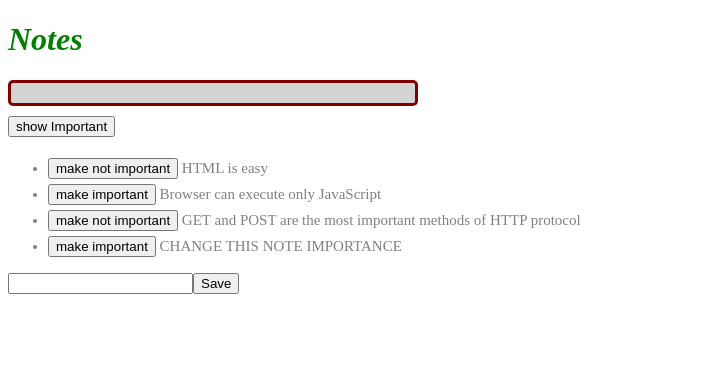
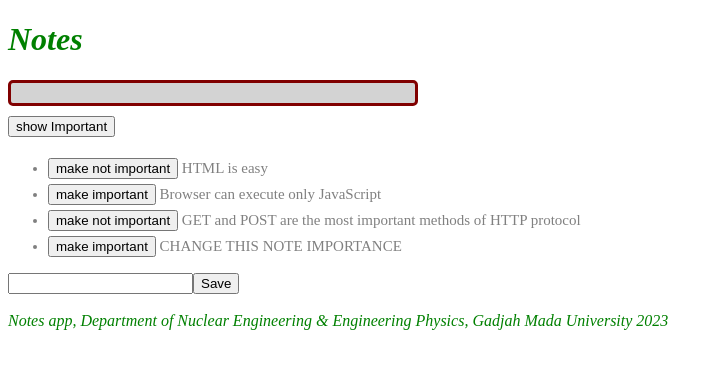
Before and after one commit to ricky-kiva/fe-scratch-notes-fso, a React (Vite) app in the folder 1_notes_app/: page / in a window 1280 px wide. Shown: the top 368 px of the page, without its empty margins (0-723 px from the left). Built offline with nearby package versions, Linux system fonts and the light colour scheme; data requests are answered from the project's data file.

Commit message:
feat(src): add `Footer` comp. & impl. inline css

```diff
--- a/1_notes_app/src/App.jsx
+++ b/1_notes_app/src/App.jsx
@@ -1,7 +1,9 @@
 import { useEffect, useState } from 'react'
 import Note from './components/Note'
 import Notification from './components/Notification'
+import Footer from './components/Footer'
 import noteService from './services/notes'
+
 
 const App = () => {
   const [notes, setNotes] = useState([])
@@ -78,6 +80,7 @@ const App = () => {
         />
         <button type="submit">Save</button>
       </form>
+      <Footer />
     </div>
   )
 }
--- /dev/null
+++ b/1_notes_app/src/components/Footer.jsx
@@ -0,0 +1,17 @@
+const Footer = () => {
+    // in React inline styling, use camelCase for the css attributes
+    const footerStyle = {
+        color: 'green',
+        fontStyle: 'italic',
+        fontSize: 16
+    }
+
+    return (
+        <div style={footerStyle}>
+            <br />
+            <em>Notes app, Department of Nuclear Engineering & Engineering Physics, Gadjah Mada University 2023</em>
+        </div>
+    )
+}
+
+export default Footer
```
